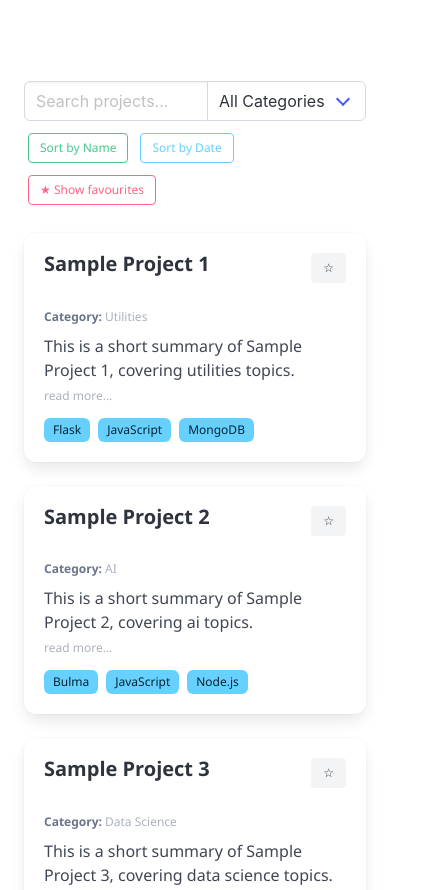
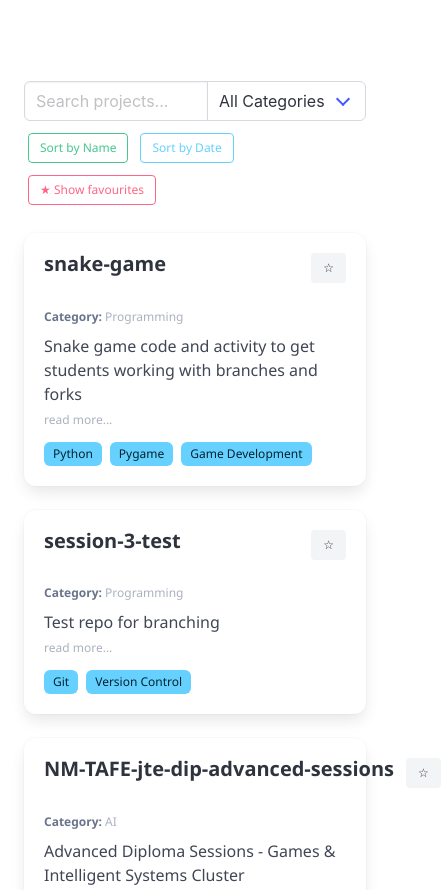
Before and after one commit to Robbo-lab/vanilla-js-project, a plain HTML site: page index.html in a window 390 px wide. Shown: the part 210-1100 px from the top of the page, 441 px wide, since content can reach past the window. Drawn offline with Linux system fonts and the light colour scheme.

Commit message:
feat: projects update

```diff
--- a/data/projects.json
+++ b/data/projects.json
@@ -1,110 +1,299 @@
 [
   {
     "id": 1,
-    "name": "Sample Project 1",
-    "description": "This is a short summary of Sample Project 1, covering utilities topics.",
-    "date": "2024-08-20",
-    "category": "Utilities",
-    "tags": ["Flask", "JavaScript", "MongoDB"],
-    "link": "https://example.com/project-1"
+    "name": "snake-game",
+    "description": "Snake game code and activity to get students working with branches and forks",
+    "date": "2025-08-07",
+    "category": "Programming",
+    "tags": ["Python", "Pygame", "Game Development"],
+    "link": "https://github.com/Robbo-lab/snake-game"
   },
   {
     "id": 2,
-    "name": "Sample Project 2",
-    "description": "This is a short summary of Sample Project 2, covering ai topics.",
-    "date": "2024-01-14",
-    "category": "AI",
-    "tags": ["Bulma", "JavaScript", "Node.js"],
-    "link": "https://example.com/project-2"
+    "name": "session-3-test",
+    "description": "Test repo for branching",
+    "date": "2025-08-07",
+    "category": "Programming",
+    "tags": ["Git", "Version Control"],
+    "link": "https://github.com/Robbo-lab/session-3-test"
   },
   {
     "id": 3,
-    "name": "Sample Project 3",
-    "description": "This is a short summary of Sample Project 3, covering data science topics.",
-    "date": "2024-06-09",
-    "category": "Data Science",
-    "tags": ["CSS", "JavaScript", "MongoDB"],
-    "link": "https://example.com/project-3"
+    "name": "NM-TAFE-jte-dip-advanced-sessions",
+    "description": "Advanced Diploma Sessions - Games & Intelligent Systems Cluster",
+    "date": "2025-07-31",
+    "category": "AI",
+    "tags": ["Python", "AI", "Game Development"],
+    "link": "https://github.com/Robbo-lab/NM-TAFE-jte-dip-advanced-sessions"
   },
   {
     "id": 4,
-    "name": "Sample Project 4",
-    "description": "This is a short summary of Sample Project 4, covering web topics.",
-    "date": "2024-05-30",
-    "category": "Web",
-    "tags": ["React", "Python", "JavaScript"],
-    "link": "https://example.com/project-4"
+    "name": "session2-test",
+    "description": "This is the Iot test repo",
+    "date": "2025-07-31",
+    "category": "IoT",
+    "tags": ["IoT", "Python"],
+    "link": "https://github.com/Robbo-lab/session2-test"
   },
   {
     "id": 5,
-    "name": "Sample Project 5",
-    "description": "This is a short summary of Sample Project 5, covering web topics.",
-    "date": "2024-01-02",
-    "category": "Web",
-    "tags": ["Node.js", "React", "HTML"],
-    "link": "https://example.com/project-5"
+    "name": "pwd_generator",
+    "description": "Test for IOT",
+    "date": "2025-07-24",
+    "category": "IoT",
+    "tags": ["Python", "Security", "IoT"],
+    "link": "https://github.com/Robbo-lab/pwd_generator"
   },
   {
     "id": 6,
-    "name": "Sample Project 6",
-    "description": "This is a short summary of Sample Project 6, covering ai topics.",
-    "date": "2024-07-17",
-    "category": "AI",
-    "tags": ["Bulma", "Flask", "CSS"],
-    "link": "https://example.com/project-6"
+    "name": "my-react-app",
+    "description": "My react application",
+    "date": "2025-07-03",
+    "category": "Web",
+    "tags": ["JavaScript", "React"],
+    "link": "https://github.com/Robbo-lab/my-react-app"
   },
   {
     "id": 7,
-    "name": "Sample Project 7",
-    "description": "This is a short summary of Sample Project 7, covering mobile topics.",
-    "date": "2024-10-14",
-    "category": "Mobile",
-    "tags": ["MongoDB", "API", "HTML"],
-    "link": "https://example.com/project-7"
+    "name": "AISS-ICTSS00120-2025S1",
+    "description": "Fork of original branch to be reused for the new AI with Python Skillset",
+    "date": "2025-07-01",
+    "category": "AI",
+    "tags": ["Python", "AI"],
+    "link": "https://github.com/Robbo-lab/AISS-ICTSS00120-2025S1"
   },
   {
     "id": 8,
-    "name": "Sample Project 8",
-    "description": "This is a short summary of Sample Project 8, covering mobile topics.",
-    "date": "2024-12-05",
-    "category": "Mobile",
-    "tags": ["HTML", "CSS", "Node.js"],
-    "link": "https://example.com/project-8"
+    "name": "civ-ipos-project-ocrroo",
+    "description": "Base repo for validation and last minutes contributions to IPOS",
+    "date": "2025-06-27",
+    "category": "Web",
+    "tags": ["JavaScript", "Web Development"],
+    "link": "https://github.com/Robbo-lab/civ-ipos-project-ocrroo"
   },
   {
     "id": 9,
-    "name": "Sample Project 9",
-    "description": "This is a short summary of Sample Project 9, covering utilities topics.",
-    "date": "2024-07-09",
-    "category": "Utilities",
-    "tags": ["CSS", "Python", "React"],
-    "link": "https://example.com/project-9"
+    "name": "vanilla-js-project",
+    "description": "Superfast vanilla js only site",
+    "date": "2025-06-15",
+    "category": "Web",
+    "tags": ["JavaScript"],
+    "link": "https://github.com/Robbo-lab/vanilla-js-project"
   },
   {
     "id": 10,
-    "name": "Sample Project 10",
-    "description": "This is a short summary of Sample Project 10, covering web topics.",
-    "date": "2024-07-13",
+    "name": "civ-webbies-prep-start",
+    "description": "Starting repo for 3 week series.",
+    "date": "2025-06-11",
     "category": "Web",
-    "tags": ["JavaScript", "Node.js", "Python"],
-    "link": "https://example.com/project-10"
+    "tags": ["JavaScript", "Web Development"],
+    "link": "https://github.com/Robbo-lab/civ-webbies-prep-start"
   },
   {
     "id": 11,
-    "name": "Sample Project 11",
-    "description": "This is a short summary of Sample Project 11, covering web topics.",
-    "date": "2024-06-22",
+    "name": "civ-dip-webbies-series",
+    "description": "Series of lesson to get civ webbies preparerd for dipl wep app",
+    "date": "2025-06-04",
     "category": "Web",
-    "tags": ["MongoDB", "CSS", "JavaScript"],
-    "link": "https://example.com/project-11"
+    "tags": ["JavaScript", "Web Development"],
+    "link": "https://github.com/Robbo-lab/civ-dip-webbies-series"
   },
   {
     "id": 12,
-    "name": "Sample Project 12",
-    "description": "This is a short summary of Sample Project 12, covering mobile topics.",
-    "date": "2024-07-20",
-    "category": "Mobile",
-    "tags": ["Python", "Bulma", "MongoDB"],
-    "link": "https://example.com/project-12"
+    "name": "skills-resolve-merge-conflicts",
+    "description": "My clone repository",
+    "date": "2025-05-06",
+    "category": "Programming",
+    "tags": ["Git", "Version Control"],
+    "link": "https://github.com/Robbo-lab/skills-resolve-merge-conflicts"
+  },
+  {
+    "id": 13,
+    "name": "tic_tac_toh_automation",
+    "description": "Repository to showcase basic automation and documentation on Github",
+    "date": "2025-03-25",
+    "category": "Utilities",
+    "tags": ["Python", "Automation"],
+    "link": "https://github.com/Robbo-lab/tic_tac_toh_automation"
+  },
+  {
+    "id": 14,
+    "name": "automated_testing_v1",
+    "description": "Repository to set up GitHub actions.",
+    "date": "2025-03-25",
+    "category": "Utilities",
+    "tags": ["GitHub Actions", "CI/CD"],
+    "link": "https://github.com/Robbo-lab/automated_testing_v1"
+  },
+  {
+    "id": 15,
+    "name": "tic_tac_toe_docs",
+    "description": "Sphinx Documentation on GH Pages",
+    "date": "2025-03-25",
+    "category": "Utilities",
+    "tags": ["Python", "Sphinx"],
+    "link": "https://github.com/Robbo-lab/tic_tac_toe_docs"
+  },
+  {
+    "id": 16,
+    "name": "intro-to-version-control-nmtafe",
+    "description": "",
+    "date": "2025-03-18",
+    "category": "Programming",
+    "tags": ["Git", "Version Control"],
+    "link": "https://github.com/Robbo-lab/intro-to-version-control-nmtafe"
+  },
+  {
+    "id": 17,
+    "name": "dip-web-app-react-app-final",
+    "description": "React app containing all of the compoenents from the class",
+    "date": "2024-11-14",
+    "category": "Web",
+    "tags": ["JavaScript", "React"],
+    "link": "https://github.com/Robbo-lab/dip-web-app-react-app-final"
+  },
+  {
+    "id": 18,
+    "name": "spatie-permission-demo",
+    "description": "Diploma Front End Demo of Spatie installation",
+    "date": "2024-11-11",
+    "category": "Web",
+    "tags": ["PHP", "Laravel"],
+    "link": "https://github.com/Robbo-lab/spatie-permission-demo"
+  },
+  {
+    "id": 19,
+    "name": "next-saas-starter",
+    "description": "Get started quickly with Next.js, Postgres, Stripe, and shadcn/ui.",
+    "date": "2024-10-19",
+    "category": "Web",
+    "tags": ["JavaScript", "Next.js", "PostgreSQL"],
+    "link": "https://github.com/Robbo-lab/next-saas-starter"
+  },
+  {
+    "id": 20,
+    "name": "next-enterprise",
+    "description": "An enterprise-grade Next.js boilerplate for high-performance, maintainable apps.",
+    "date": "2024-10-09",
+    "category": "Web",
+    "tags": ["JavaScript", "Next.js"],
+    "link": "https://github.com/Robbo-lab/next-enterprise"
+  },
+  {
+    "id": 21,
+    "name": "SaaS-FED-Laravel-Learning",
+    "description": "Fork of Saas App",
+    "date": "2024-10-09",
+    "category": "Web",
+    "tags": ["PHP", "Laravel"],
+    "link": "https://github.com/Robbo-lab/ICT50220-SaaS-FED-Laravel-Learning-24S2"
+  },
+  {
+    "id": 22,
+    "name": "civ-ipos-github-activity",
+    "description": "Template repo for session 10 group collaboration activity",
+    "date": "2024-09-09",
+    "category": "Web",
+    "tags": ["JavaScript", "Web Development"],
+    "link": "https://github.com/Robbo-lab/civ-ipos-github-activity"
+  },
+  {
+    "id": 23,
+    "name": "div-wep-app-14-18",
+    "description": "",
+    "date": "2024-07-24",
+    "category": "Web",
+    "tags": ["JavaScript", "Web Development"],
+    "link": "https://github.com/Robbo-lab/div-wep-app-14-18"
+  },
+  {
+    "id": 24,
+    "name": "dwa-assessment-3",
+    "description": "Final project in Web App Diploma cluster",
+    "date": "2024-07-19",
+    "category": "Web",
+    "tags": ["JavaScript", "Web Development"],
+    "link": "https://github.com/Robbo-lab/div-web-application-development-assessment-3"
+  },
+  {
+    "id": 25,
+    "name": "algorithms",
+    "description": "Minimal examples of data structures and algorithms in Python",
+    "date": "2024-06-14",
+    "category": "Programming",
+    "tags": ["Python", "Algorithms"],
+    "link": "https://github.com/Robbo-lab/algorithms"
+  },
+  {
+    "id": 26,
+    "name": "Intro-to-Version-Control",
+    "description": "Notes and exercises on Version Control",
+    "date": "2024-03-26",
+    "category": "Programming",
+    "tags": ["Git", "Version Control"],
+    "link": "https://github.com/Robbo-lab/Intro-to-Version-Control"
+  },
+  {
+    "id": 27,
+    "name": "PyTestingExample",
+    "description": "This is a simple example Repository for a PyTest on github.",
+    "date": "2023-11-08",
+    "category": "Programming",
+    "tags": ["Python", "PyTest"],
+    "link": "https://github.com/Robbo-lab/PyTestingExample"
+  },
+  {
+    "id": 28,
+    "name": "civ-ipos-sessions",
+    "description": "Provides a complement to Blackboard sessions and in class demonstrations and practical activities.",
+    "date": "2023-10-13",
+    "category": "Web",
+    "tags": ["JavaScript", "Web Development"],
+    "link": "https://github.com/Robbo-lab/civ-ipos-sessions"
+  },
+  {
+    "id": 29,
+    "name": "pygame_v1",
+    "description": "Pygame trial for class",
+    "date": "2023-10-06",
+    "category": "Programming",
+    "tags": ["Python", "Pygame", "Game Development"],
+    "link": "https://github.com/Robbo-lab/pygame_v1"
+  },
+  {
+    "id": 30,
+    "name": "heroicons-ui",
+    "description": "",
+    "date": "2019-12-23",
+    "category": "Web",
+    "tags": ["JavaScript", "UI Icons"],
+    "link": "https://github.com/Robbo-lab/heroicons-ui"
+  },
+  {
+    "id": 31,
+    "name": "civ-ipos-sessions",
+    "description": "Provides a complement to Blackboard sessions and in class demonstrations and practical activities.",
+    "date": "2025-01-29",
+    "category": "Web",
+    "tags": ["JavaScript", "Web Development"],
+    "link": "https://github.com/NM-TAFE/civ-ipos-sessions"
+  },
+  {
+    "id": 32,
+    "name": "civ-js-api-test",
+    "description": "Test bed for JS/React/Next JS API usage for CIV and Dip Front End.",
+    "date": "2024-07-31",
+    "category": "Web",
+    "tags": ["JavaScript", "React", "Next.js"],
+    "link": "https://github.com/NM-TAFE/civ-js-api-test"
+  },
+  {
+    "id": 33,
+    "name": "dip-project-ocrroo",
+    "description": "OCR project repository (public template).",
+    "date": "2024-05-21",
+    "category": "Data Science",
+    "tags": ["JavaScript", "Web Development"],
+    "link": "https://github.com/NM-TAFE/dip-project-ocrroo"
   }
 ]
--- a/index.html
+++ b/index.html
@@ -65,9 +65,10 @@
               <select id="categoryFilter" name="category">
                 <option value="">All Categories</option>
                 <option value="Web">Web</option>
-                <option value="Mobile">Mobile</option>
+                <option value="Programming">Programming</option>
                 <option value="AI">AI</option>
-                <option value="Data Science">Data Science</option>
+                <option value="Robotics">Robotics</option>
+                <option value="IoT">IoT</option>
                 <option value="Utilities">Utilities</option>
               </select>
             </div>
```
Also changed, not shown: 2 other files.
